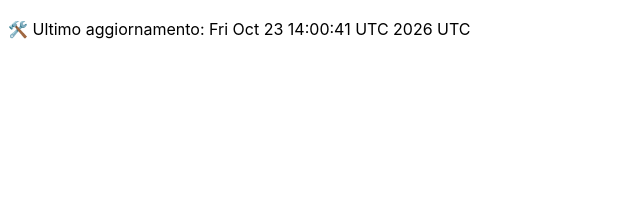
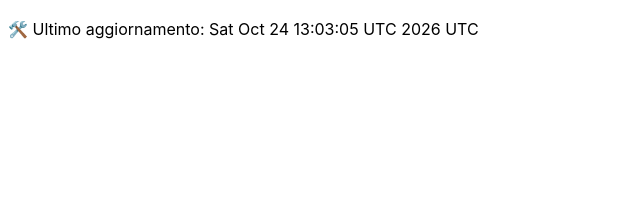
Before and after one commit to DanteTrb/DanteTrb.github.io, a Jekyll site: the page built from badges.md, in a window 1280 px wide. Shown: the top 212 px of the page, without its empty margins (0-640 px from the left). Built offline with Jekyll 4.4.1, drawn with Linux system fonts in a browser that asks for light colours; our own code applies the rules of GitHub Pages for plain Markdown files.

Commit message:
🛠️ Aggiornamento automatico badge

```diff
--- a/badges.md
+++ b/badges.md
@@ -1 +1 @@
-🛠️ Ultimo aggiornamento: Fri Oct 23 14:00:41 UTC 2026 UTC
+🛠️ Ultimo aggiornamento: Sat Oct 24 13:03:05 UTC 2026 UTC
```
